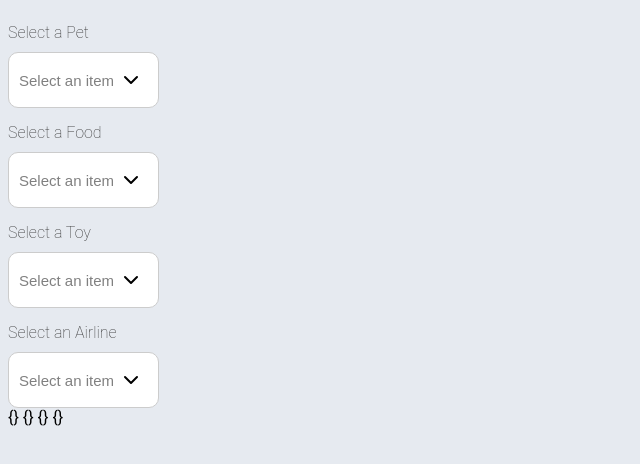
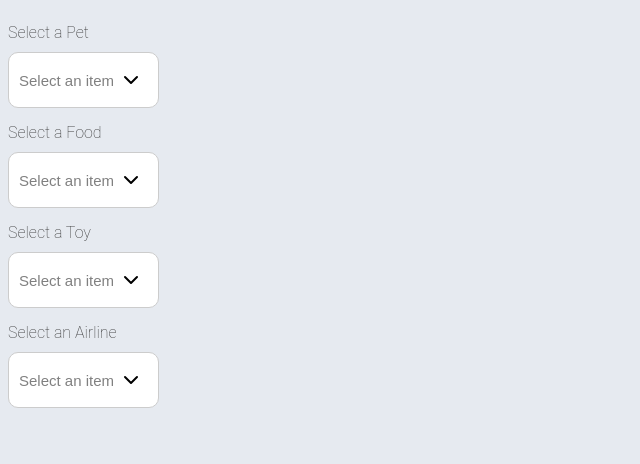
Before and after one commit to Mwiert/miniSpa, a Vue app: page /summerLovers in a window 1280 px wide. Shown: the top 464 px of the page, without its empty margins (0-640 px from the left). Built offline with nearby package versions, Linux system fonts and the light colour scheme; a web font is replaced by a local one.

Commit message:
functionality checks made and cleared from screen

```diff
--- a/src/pages/SummerLovers.vue
+++ b/src/pages/SummerLovers.vue
@@ -49,10 +49,6 @@
       searchable
       :dataSize="dataSize"
     />
-    {{ selectedPet }}
-    {{ selectedFood }}
-    {{ selectedToy }}
-    {{ selectedItem }}
   </div>
 </template>
 
```
